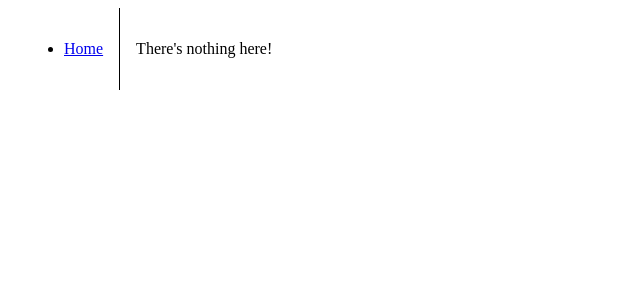
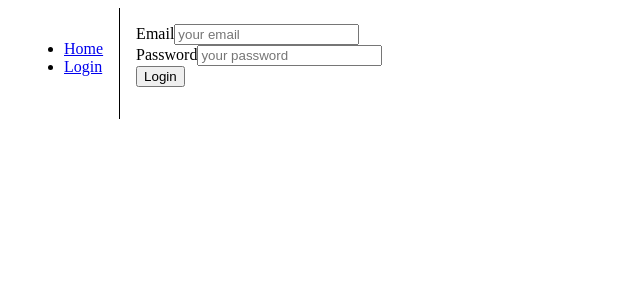
Before and after one commit to Wizard-F/twitter-frontend-demo, a React (Create React App) app: page /login in a window 1280 px wide. Shown: the top 300 px of the page, without its empty margins (0-640 px from the left). Built offline with nearby package versions, Linux system fonts and the light colour scheme.

Commit message:
add login/logout and tweetlist page

```diff
--- a/src/App.js
+++ b/src/App.js
@@ -1,8 +1,12 @@
+import React, { useEffect, useState } from "react";
+import { Outlet, Link, useLocation } from "react-router-dom";
 
-import { Outlet } from "react-router-dom";
+import useToken from "./components/useToken";
 
 
 function App() {
+  const [token, setToken] = useToken();
+
   return (
     <div style={{display: "flex"}}>
     <nav
@@ -15,11 +19,59 @@ function App() {
         <li>
           <a href="/">Home</a>
         </li>
+        {
+          token ?
+          <li>
+            <Link to="logout">Logout</Link>
+          </li> :
+          <li>
+            <Link to="login">Login</Link>
+          </li>
+        }
       </ul>
     </nav>
-    <Outlet />
+    <Outlet context={[token, setToken]} />
     </div>
   );
 }
 
+// class App extends React.Component {
+//   constructor(props) {
+//     super(props);
+//     this.state = {
+//       email: localStorage.getItem('email')
+//     };
+//   }
+
+//   render() {
+
+//     return (
+//       <div style={{display: "flex"}}>
+//       <nav
+//         style={{
+//           borderRight: "solid 1px",
+//           padding: "1rem"
+//         }}
+//       >
+//         <ul>
+//           <li>
+//             <a href="/">Home</a>
+//           </li>
+//           {
+//             this.state.email ?
+//             <li>
+//               <a href="/logout">Logout</a>
+//             </li> :
+//             <li>
+//               <a href="/login">Login</a>
+//             </li>
+//           }
+//         </ul>
+//       </nav>
+//       <Outlet />
+//       </div>
+//     );
+//   }
+// }
+
 export default App;
--- /dev/null
+++ b/src/components/LoginForm.jsx
@@ -0,0 +1,63 @@
+import axios from "axios";
+import { useState } from "react";
+import { Navigate, useOutletContext } from "react-router-dom";
+
+
+export default function LoginForm() {
+  const [email, setEmail] = useState("");
+  const [password, setPassword] = useState("");
+  const [invalid, setInvalid] = useState(false);
+  const [token, setToken] = useOutletContext();
+
+  const handleSubmit = async event => {
+    event.preventDefault();
+    let response;
+    try {
+      response = await axios.post(
+        process.env.REACT_APP_TWITTER_API_DEMO + '/api/auth',
+        {email: email, password: password}
+      );
+      setToken(response.data);
+    } catch (e) {
+      setInvalid(true);
+      setEmail("");
+      setPassword("");
+      console.log(response);
+    }
+  };
+
+  if (token) {
+    return <Navigate to="/" />;
+  }
+
+  return (
+    <form style={{margin: "1rem"}} onSubmit={handleSubmit}>
+      <div>
+        <label>
+          Email
+          <input
+            type="text"
+            value={email}
+            placeholder="your email"
+            onChange={({target}) => setEmail(target.value)}
+          />
+        </label>
+      </div>
+      <div>
+        <label>
+          Password
+          <input
+            type="text"
+            value={password}
+            placeholder="your password"
+            onChange={({target}) => setPassword(target.value)}
+          />
+        </label>
+      </div>
+      <div>
+        <button type="submit">Login</button>
+      </div>
+      <p style={{color: 'red'}}>{invalid ? 'INVALID' : null}</p>
+    </form>
+  );
+}
--- /dev/null
+++ b/src/components/Logout.jsx
@@ -0,0 +1,8 @@
+import { Navigate, useOutletContext } from 'react-router-dom'
+
+export default function Logout() {
+  const [token, setToken] = useOutletContext();
+  setToken(null);
+  localStorage.clear();
+  return <Navigate to="/" />;
+}
--- a/src/components/TweetList.jsx
+++ b/src/components/TweetList.jsx
@@ -12,7 +12,6 @@ export default class TweetList extends React.Component {
   }
 
   componentDidMount() {
-    console.log(process.env.REACT_APP_TWITTER_API_DEMO);
     axios.get(process.env.REACT_APP_TWITTER_API_DEMO + '/api/tweets')
       .then((res) => {
         this.setState({tweets: res.data})
--- /dev/null
+++ b/src/components/useToken.js
@@ -0,0 +1,12 @@
+import { useState } from "react";
+
+export default function useToken() {
+  const [token, setToken] = useState(localStorage.getItem('token'));
+
+  const saveToken = token => {
+    localStorage.setItem('token', token);
+    setToken(token);
+  };
+
+  return [token, saveToken];
+}
--- a/src/index.js
+++ b/src/index.js
@@ -1,28 +1,23 @@
 import React from 'react';
 import ReactDOM from 'react-dom';
-import { BrowserRouter, Routes, Route } from 'react-router-dom';
+import { BrowserRouter, Routes, Route, Navigate } from 'react-router-dom';
 import { useCookies } from 'react-cookie';
 import axios from 'axios';
 import { CookiesProvider } from 'react-cookie';
 
 import App from './App';
 import TweetList from './components/TweetList';
-
-// const [cookies, setCookie, removeCookie] = useCookies();
-// const authToken = cookies.authToken;
-// let isValid = false;
-// axios
+import LoginForm from './components/LoginForm';
+import Logout from './components/Logout';
 
 ReactDOM.render(
   <CookiesProvider>
     <BrowserRouter>
       <Routes>
         <Route path="/" element={<App />}>
-          <Route
-            index
-            element={<TweetList />}
-          />
-
+          <Route index element={<TweetList />} />
+          <Route path="login" element={<LoginForm />} />
+          <Route path="logout" element={<Logout />} />
           <Route
             path="*"
             element={
```
